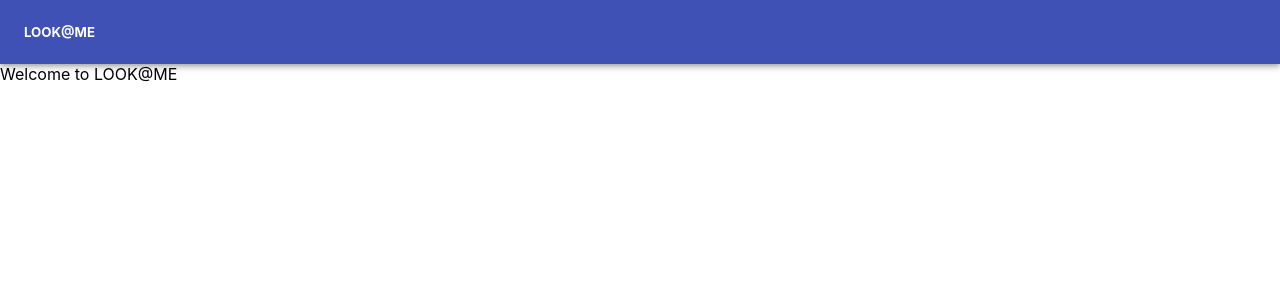
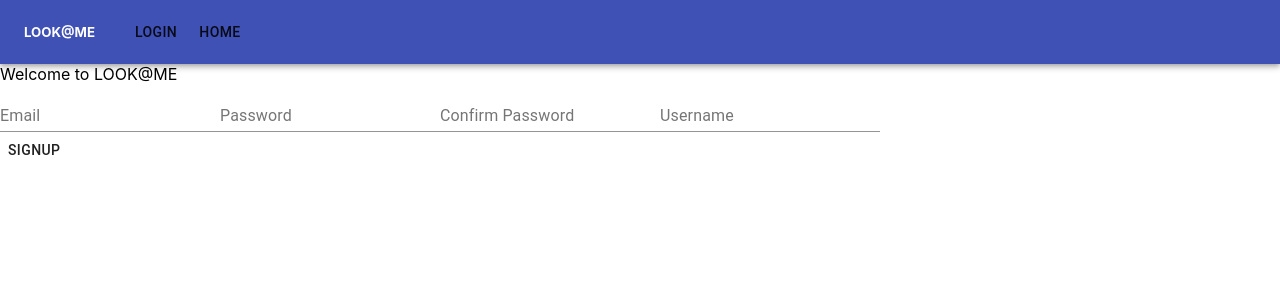
Before and after one commit to AydenApollo/social-media, a React (Create React App) app: page / in a window 1280 px wide. Shown: the top 300 px of the page. Built offline with nearby package versions, Linux system fonts and the light colour scheme.

Commit message:
more redux and more design

```diff
--- a/src/App.js
+++ b/src/App.js
@@ -6,8 +6,10 @@ import {BrowserRouter, Route, Link, Switch} from 'react-router-dom';
 import { Provider } from 'react-redux';
 
 import Welcome from './components/welcome';
-import Authenticate from './components/auth';
+import Login from './components/logButton';
+import Home from './components/homeButton';
 import store from './dispatch/store';
+
 
 function App() {
   return (
@@ -18,11 +20,16 @@ function App() {
           <Box display="flex" width={100} alignItems="center">
             <h5>LOOK@ME</h5>
           </Box>
+          <Box>
+            <Login/>
+          </Box>
+          <Box>
+            <Home/>
+          </Box>
         </Toolbar>
       </AppBar>
       <Switch>
         <Route exact path="/" component={Welcome}/>
-        <Route exact path="/authenticate" component={Authenticate}/>
       </Switch>
       </BrowserRouter>
     </Provider>
--- a/src/components/auth.jsx
+++ b/src/components/homeButton.jsx
@@ -1,11 +1,13 @@
 import React, { Component } from 'react';
 import { connect } from 'react-redux';
 
-class Authenticate extends Component {
+import Button from '@material-ui/core/Button';
+
+class Home extends Component {
     render() {
         return (
             <div>
-                Log in here for a good time
+                <Button>Home</Button>
             </div>
         )
     }
@@ -15,5 +17,5 @@ function mapStateToProps(state) {
     return {}
 }
 
-var ConnectedAuth = connect(mapStateToProps)(Authenticate);
-export default ConnectedAuth
+var ConnectedHome = connect(mapStateToProps)(Home);
+export default ConnectedHome
--- /dev/null
+++ b/src/components/logButton.jsx
@@ -0,0 +1,21 @@
+import React, { Component } from 'react';
+import { connect } from 'react-redux';
+
+import Button from '@material-ui/core/Button';
+
+class Login extends Component {
+    render() {
+        return (
+            <div>
+                <Button>Login</Button>
+            </div>
+        )
+    }
+}
+
+function mapStateToProps(state) {
+    return {}
+}
+
+var ConnectedLog = connect(mapStateToProps)(Login);
+export default ConnectedLog
--- /dev/null
+++ b/src/components/signupButton.jsx
@@ -0,0 +1,21 @@
+import React, { Component } from 'react';
+import { connect } from 'react-redux';
+
+import Button from '@material-ui/core/Button';
+
+class SignUp extends Component {
+    render() {
+        return (
+            <div>
+                <Button>Signup</Button>
+            </div>
+        )
+    }
+}
+
+function mapStateToProps(state) {
+    return {}
+}
+
+var ConnectedSignUp = connect(mapStateToProps)(SignUp);
+export default ConnectedSignUp
--- a/src/components/welcome.jsx
+++ b/src/components/welcome.jsx
@@ -1,12 +1,29 @@
 import React, { Component } from 'react';
 import { connect } from 'react-redux';
+
+import Login from './logButton';
+import SignUp from './signupButton';
+
+import TextField from '@material-ui/core/TextField';
 
 class Welcome extends Component {
     render() {
         return (
+            <form onSubmit={(e) => this.handleSubmit(e)}>
             <div>
+                <div>
                 Welcome to LOOK@ME
+                </div>
+                <TextField id="standard-basic" label="Email"/>
+                <TextField id="standard-basic" label="Password"/>
+                <TextField id="standard-basic" label="Confirm Password"/>
+                <TextField id="standard-basic" label="Username"/>
+                <div>
+                    <SignUp/>
+                </div>
+
             </div>
+            </form>
         )
     }
 }
```
Also changed, not shown: src/dispatch/actions.js (added), src/dispatch/constants.js (added).
